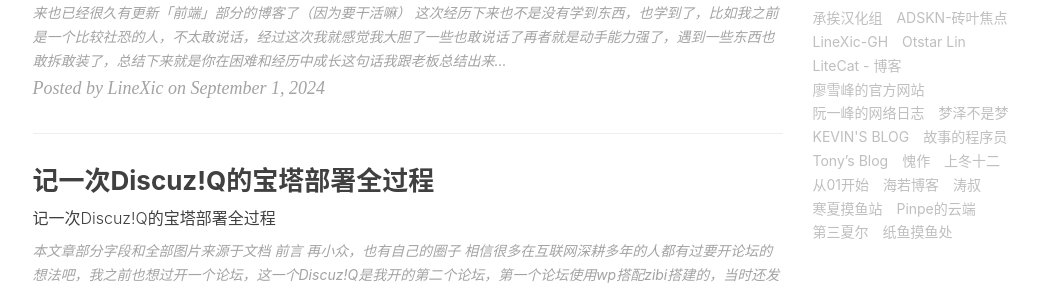
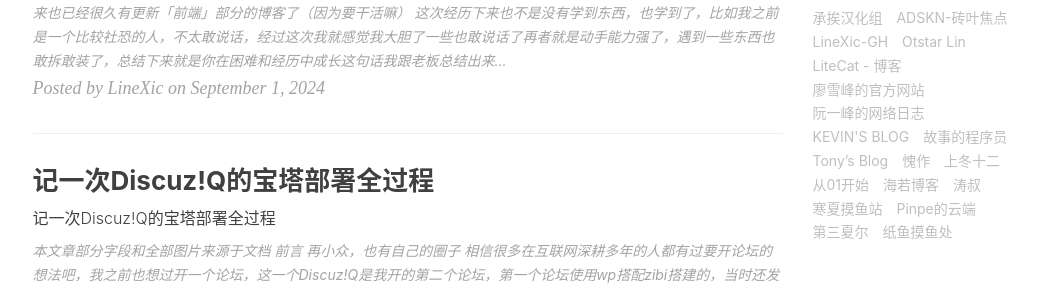
Before and after one commit to LineXic/LineXic-blog, a Jekyll site: the page built from index.html, in a window 1280 px wide and 900 px high, scrolled down 884 px. Shown: the part 156-446 px from the top of the window, without its empty margins (135-1198 px from the left). Built offline with Jekyll 4.4.1, drawn with Linux system fonts in a browser that asks for light colours; nearby versions of some CDN libraries; the list of posts is cut into pages by our own code; comment, search, counter and statistics services are not loaded.

Commit message:
更新 _config.yml
移除友链

```diff
--- a/_config.yml
+++ b/_config.yml
@@ -114,7 +114,6 @@ friends: [
     { title: "LiteCat - 博客", href: "https://www.litecat.xyz/" },
     { title: "廖雪峰的官方网站", href: "https://liaoxuefeng.com/" },
     { title: "阮一峰的网络日志", href: "https://www.ruanyifeng.com/blog/" },
-    { title: "梦泽不是梦", href: "https://www.mengze2.cn/" },
     { title: "KEVIN'S BLOG", href: "https://blog.kevinchu.top" },
     { title: "故事的程序员", href: "https://blog.lichenghao.cn" },
     { title: "Tony’s Blog", href: "https://blog.iamsjy.com/" },
```
